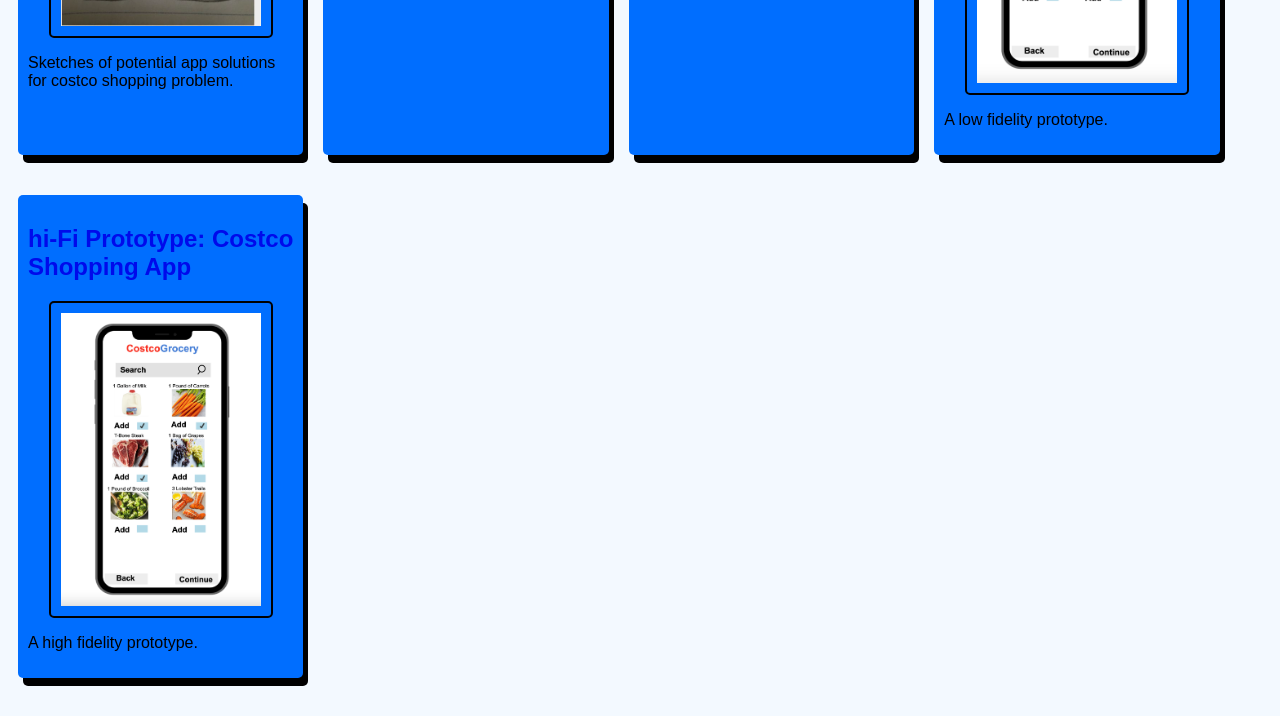
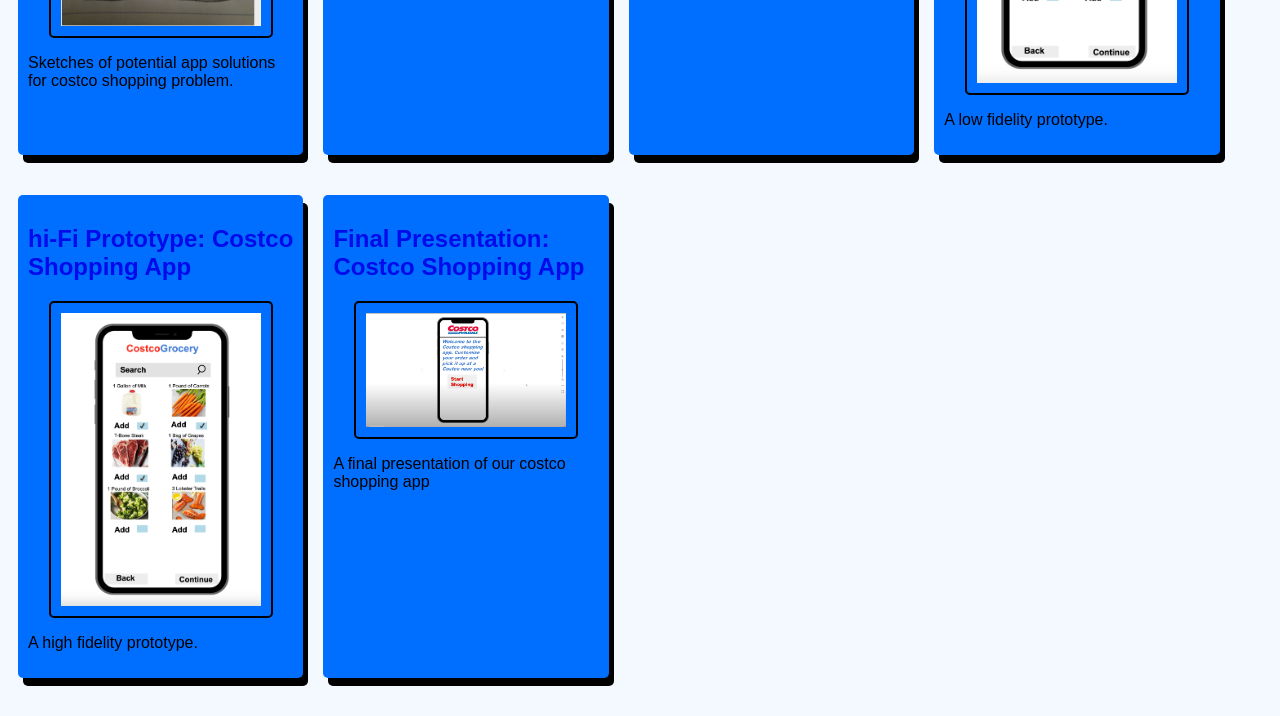
Before and after one commit to Meet7132002/Meet7132002.github.io, a plain HTML site: page index.html in a window 1280 px wide. Shown: the part 873-1589 px from the top of the page. Drawn offline with Linux system fonts and the light colour scheme.

Commit message:
Add files via upload

```diff
--- a/index.html
+++ b/index.html
@@ -88,6 +88,15 @@
                     A high fidelity prototype.
                 </p>
             </section>
+
+            <!-- hi-fi Prototype Presentation Assignment -->
+            <section class="assignment">
+                <a href="https://youtu.be/Xo5_CkB6Vhc"><h2>Final Presentation: Costco Shopping App</h2></a>
+                <a href="https://youtu.be/Xo5_CkB6Vhc"><img src="images/final-presentation.png"></a>
+                 <p>
+                    A final presentation of our costco shopping app
+                </p>
+            </section>
         </div>
     </body>
 </html>
```
Also changed, not shown: images/final-presentation.png (added).
